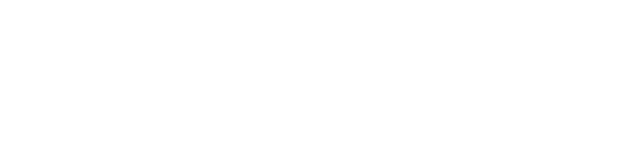
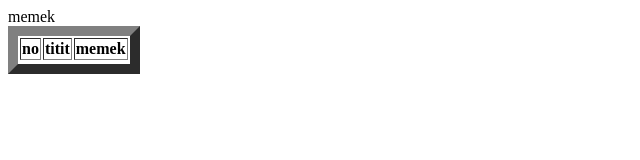
Before and after one commit to irfanski/nyobabranch, a plain HTML site: page index.html in a window 1280 px wide. Shown: the whole page, without its empty margins (0-640 px from the left). Drawn offline with Linux system fonts and the light colour scheme.

Commit message:
Update index.html

```diff
--- a/index.html
+++ b/index.html
@@ -5,6 +5,12 @@
     <title>Nyoba </title>
 </head>
 <body>
+    <table border="10">
+        <th>no</th>
+        <th>titit</th>
+        <th>memek</th>
+        <tr>memek</tr>
+    </table>
 
 </body>
 </html>
```
